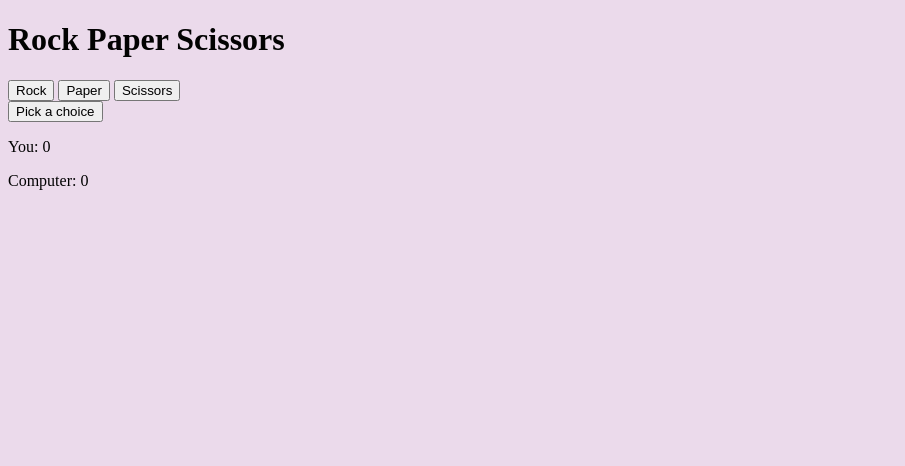
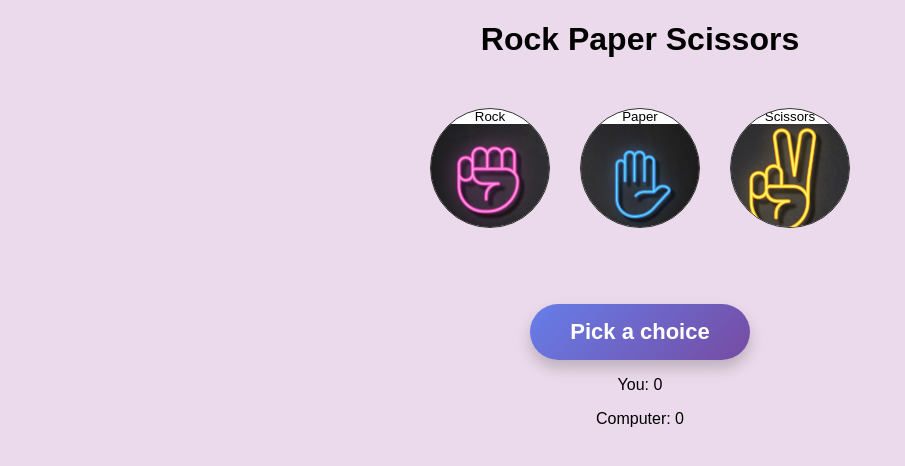
Before and after one commit to Taj-mim/JAVASCRIPT-, a plain HTML site: page Rock paper scissor game/index.html in a window 1280 px wide. Shown: the whole page, without its empty margins (0-905 px from the left). Drawn offline with Linux system fonts and the light colour scheme.

Commit message:
final touch of this project

```diff
--- a/Rock paper scissor game/index.html
+++ b/Rock paper scissor game/index.html
@@ -9,14 +9,17 @@
 <body>
     <div class="container">
         <h1>Rock Paper Scissors</h1>
+        <div class ="game">
             <button class="choices" id="1" value="rock">Rock</button>
             <button class="choices" id="2" value="paper">Paper</button>
             <button class="choices" id="3" value="scissors">Scissors</button>
+        </div>
+            <br>
             <br>
             <button id="user-choice">Pick a choice</button>
         <div class="result">
-            <p id="you">You: 0</p>
-            <p id="computer">Computer: 0</p>
+            <p id="You">You: 0</p>
+            <p id="Computer">Computer: 0</p>
 
         </div>
     </div>
--- a/Rock paper scissor game/script.js
+++ b/Rock paper scissor game/script.js
@@ -11,6 +11,14 @@ let computer =document.querySelector("#computer");
 let computer_score=0;
 
 btn.forEach(button=>{
+    let img =document.createElement("img");
+
+    img.src=`image/${button.value}.jpg`;
+    img.alt=button.value;
+
+    button.appendChild(img);
+
+
     button.addEventListener("click",()=>{
 
         let randomChoice=game[Math.floor(Math.random()*game.length)];
--- a/Rock paper scissor game/style.css
+++ b/Rock paper scissor game/style.css
@@ -1,4 +1,64 @@
+body{
+    margin:0;
+    font-family:Arial, sans-serif;
+}
+
 .bod{
-    background-color: rgb(235, 218, 235);
-    color: rgb(2, 2, 2);
+    background-color:rgb(235,218,235);
+    text-align:center;
+    min-height:100vh;
 }
+
+.game{
+    display:flex;
+    justify-content:center;
+    gap:30px;
+    margin-top:50px;
+}
+
+.choices{
+    width:120px;
+    height:120px;
+    border-radius:50%;
+    border:1px solid #333;
+    overflow:hidden;
+    padding:0;
+    cursor:pointer;
+    transition:0.3s;
+    background:white;
+}
+
+.choices:hover{
+    transform:scale(1.1);
+    box-shadow:0 0 20px rgba(0,0,0,0.3);
+}
+
+.choices img{
+    width:100%;
+    height:100%;
+    object-fit:cover;
+}
+
+#user-choice{
+    margin-top:40px;
+    padding:15px 40px;
+    font-size:22px;
+    font-weight:bold;
+    color:white;
+    background:linear-gradient(135deg, #667eea, #764ba2);
+    border:none;
+    border-radius:30px;
+    cursor:pointer;
+    box-shadow:0 8px 15px rgba(0,0,0,0.2);
+    transition:0.3s ease;
+}
+
+#user-choice:hover{
+    transform:translateY(-5px);
+    box-shadow:0 12px 20px rgba(0,0,0,0.3);
+    background:linear-gradient(135deg, #764ba2, #667eea);
+}
+
+#user-choice:active{
+    transform:scale(0.95);
+}
```
